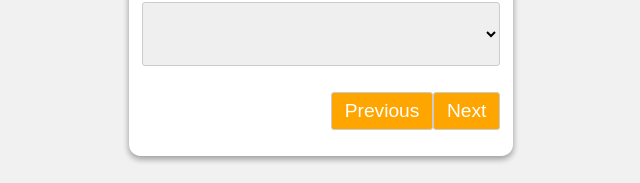
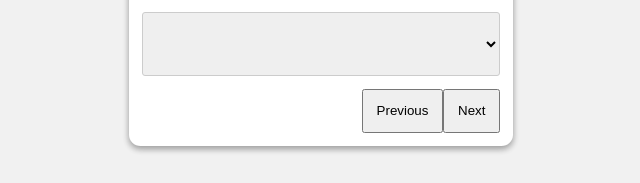
Before and after one commit to ZapomniGo/zapomnigo-client, a React (Vite) app: page /register in a window 1280 px wide. Shown: the part 442-625 px from the top of the page, without its empty margins (319-959 px from the left). Built offline with nearby package versions, Linux system fonts and the light colour scheme.

Commit message:
added stepper library

```diff
--- a/package.json
+++ b/package.json
@@ -20,6 +20,7 @@
     "formik": "^2.4.5",
     "react": "^18.2.0",
     "react-dom": "^18.2.0",
+    "react-form-stepper": "^2.0.3",
     "react-query": "^3.39.3",
     "react-redux": "^8.1.3",
     "react-router": "^6.18.0",
--- a/src/app-components/Registration/Registration.scss
+++ b/src/app-components/Registration/Registration.scss
@@ -51,19 +51,19 @@
         border: 1px solid orange;
       }
     }
-    button {
-      height: 3vmax;
-      margin: 1vmax 0;
-      padding: 0 1vmax;
-      border: 1px solid #ccc;
-      border-radius: 3px;
-      font-size: 1.5vmax;
-      background-color: orange;
-      color: white;
-      &:focus {
-        outline: none;
-        border: 1px solid orange;
-      }
-    }
+    // button {
+    //   height: 3vmax;
+    //   margin: 1vmax 0;
+    //   padding: 0 1vmax;
+    //   border: 1px solid #ccc;
+    //   border-radius: 3px;
+    //   font-size: 1.5vmax;
+    //   background-color: orange;
+    //   color: white;
+    //   &:focus {
+    //     outline: none;
+    //     border: 1px solid orange;
+    //   }
+    // }
   }
 }
--- a/src/app-components/Registration/Registration.tsx
+++ b/src/app-components/Registration/Registration.tsx
@@ -1,4 +1,6 @@
 import { useEffect, useState } from "react";
+import { Stepper } from 'react-form-stepper';
+
 
 type UserData = {
   name: string;
@@ -127,6 +129,10 @@ export const Registration = () => {
     <div id="background">
     <div id="wrapper">
       <form onClick={e=>e.preventDefault()} onChange={formHandler} >
+      <Stepper
+        steps={[{}, {}, {}]}
+        activeStep={screenIndex}
+      />
     <center>  <h1>Registration</h1> </center>
         {screenIndex == 1 ? (
           <section>
```
Also changed, not shown: 1 other file (tests, documents, lock files or other folders).
